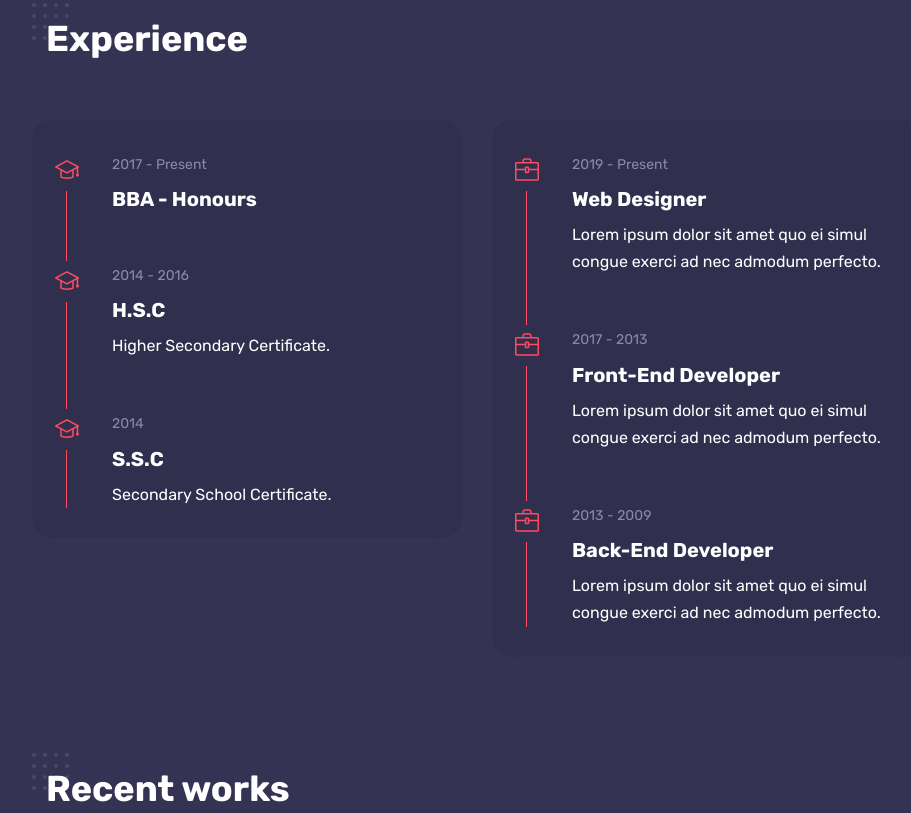
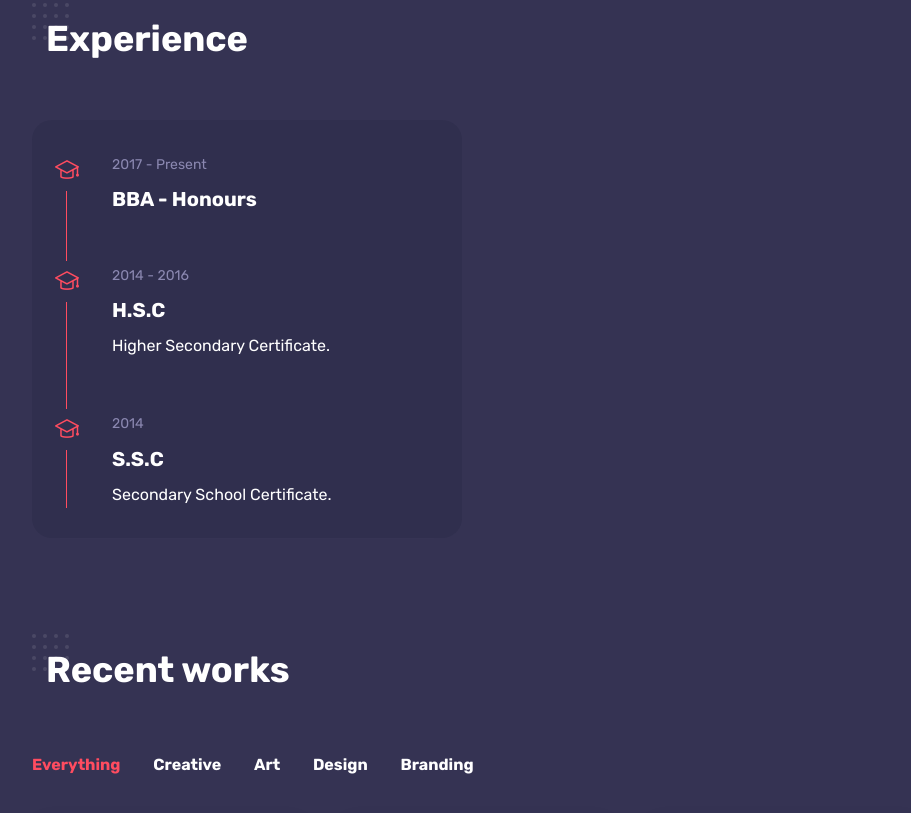
Before and after one commit to ShakerALiKhan/ShakerKhan, a plain HTML site: page index.html in a window 1280 px wide. Shown: the part 2120-2933 px from the top of the page, without its empty margins (308-1219 px from the left). Drawn offline with Linux system fonts and the light colour scheme.

Commit message:
Update index.html

```diff
--- a/index.html
+++ b/index.html
@@ -418,48 +418,6 @@
 
 				</div>
 
-				<div class="col-md-6">
-
-					<!-- responsive spacer -->
-					<div class="spacer d-md-none d-lg-none" data-height="30"></div>
-
-					<!-- timeline wrapper -->
-					<div class="timeline exp bg-dark rounded shadow-light padding-30 overflow-hidden">
-
-						<!-- timeline item -->
-						<div class="timeline-container wow fadeInUp">
-							<div class="content">
-								<span class="time">2019 - Present</span>
-								<h3 class="title">Web Designer</h3>
-								<p>Lorem ipsum dolor sit amet quo ei simul congue exerci ad nec admodum perfecto.</p>
-							</div>
-						</div>
-
-						<!-- timeline item -->
-						<div class="timeline-container wow fadeInUp" data-wow-delay="0.2s">
-							<div class="content">
-								<span class="time">2017 - 2013</span>
-								<h3 class="title">Front-End Developer</h3>
-								<p>Lorem ipsum dolor sit amet quo ei simul congue exerci ad nec admodum perfecto.</p>
-							</div>
-						</div>
-
-						<!-- timeline item -->
-						<div class="timeline-container wow fadeInUp" data-wow-delay="0.4s">
-							<div class="content">
-								<span class="time">2013 - 2009</span>
-								<h3 class="title">Back-End Developer</h3>
-								<p>Lorem ipsum dolor sit amet quo ei simul congue exerci ad nec admodum perfecto.</p>
-							</div>
-						</div>
-
-						<!-- main line -->
-						<span class="line"></span>
-
-					</div>
-
-				</div>
-
 			</div>
 
 		</div>
@@ -689,13 +647,13 @@
 					<!-- contact info -->
 					<div class="contact-info">
 						<h3 class="wow fadeInUp">Let's talk about everything!</h3>
-						<p class="wow fadeInUp">Don't like forms? Send me an <a href="mailto:name@example.com">email</a>. 👋</p>
+						<p class="wow fadeInUp">Don't like forms? Send me an <a href="mailto:shakerkhan246@gmail.com">email</a>. 👋</p>
 					</div>
 				</div>
 
 				<div class="col-md-8">
 					<!-- Contact Form -->
-					<form id="contact-form" class="contact-form mt-6" method="post" action="https://pxltheme.com/html/bolby/demo/form/contact.php">
+					<form id="contact-form" class="contact-form mt-6" method="post" action="">
 
 						<div class="messages"></div>
 
```
